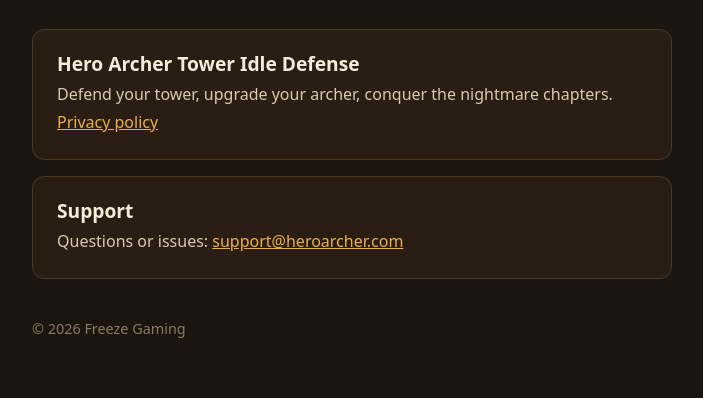
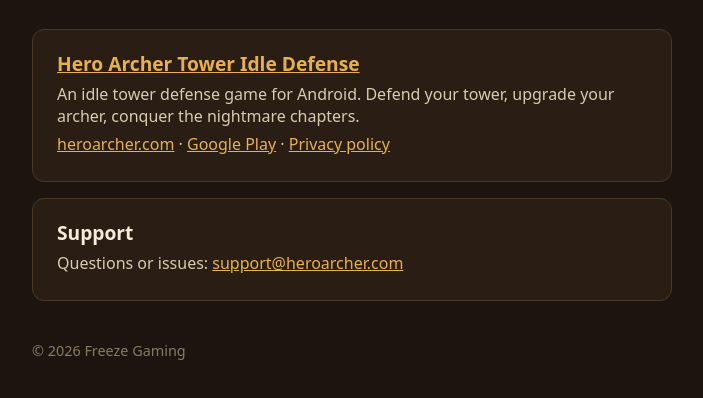
Before and after one commit to alikhan866/alikhan866.github.io, a plain HTML site: page index.html in a window 1280 px wide. Shown: the part 120-518 px from the top of the page, without its empty margins (288-991 px from the left). Drawn offline with Linux system fonts and the light colour scheme.

Commit message:
Hero Archer links to heroarcher.com; old legal pages point search there
The studio page is the developer website on the Play listing, so it is the
page Google already knows. It now links the game's own site and the Play
listing, and has a description. The old privacy and delete-account pages
carry the same text as heroarcher.com's, so they name those as canonical
(the pages stay put: Play Console links them).

Co-Authored-By: Claude Opus 5.5 <noreply@anthropic.com>

```diff
--- a/index.html
+++ b/index.html
@@ -4,6 +4,8 @@
 <meta charset="utf-8">
 <meta name="viewport" content="width=device-width, initial-scale=1">
 <title>Freeze Gaming</title>
+<meta name="description" content="Freeze Gaming is an independent game studio, maker of Hero Archer, an idle tower defense game for Android.">
+<link rel="canonical" href="https://alikhan866.github.io/">
 <style>
   body { font-family: system-ui, -apple-system, "Segoe UI", Roboto, sans-serif;
          margin: 0; background: #1c140e; color: #f5edda; }
@@ -24,9 +26,11 @@
   <p class="tag">Independent game studio</p>
 
   <div class="card">
-    <h2>Hero Archer Tower Idle Defense</h2>
-    <p>Defend your tower, upgrade your archer, conquer the nightmare chapters.</p>
-    <p><a href="heroarcher/privacy.html">Privacy policy</a></p>
+    <h2><a href="https://heroarcher.com/">Hero Archer Tower Idle Defense</a></h2>
+    <p>An idle tower defense game for Android. Defend your tower, upgrade your archer, conquer the nightmare chapters.</p>
+    <p><a href="https://heroarcher.com/">heroarcher.com</a> &middot;
+       <a href="https://play.google.com/store/apps/details?id=com.omarkhan.heroarcher&amp;referrer=utm_source%3Dfreezegaming%26utm_medium%3Dwebsite">Google Play</a> &middot;
+       <a href="heroarcher/privacy.html">Privacy policy</a></p>
   </div>
 
   <div class="card">
```
Also changed, not shown: heroarcher/delete-account.html (+1 -0 lines), heroarcher/privacy.html (+1 -0 lines).
